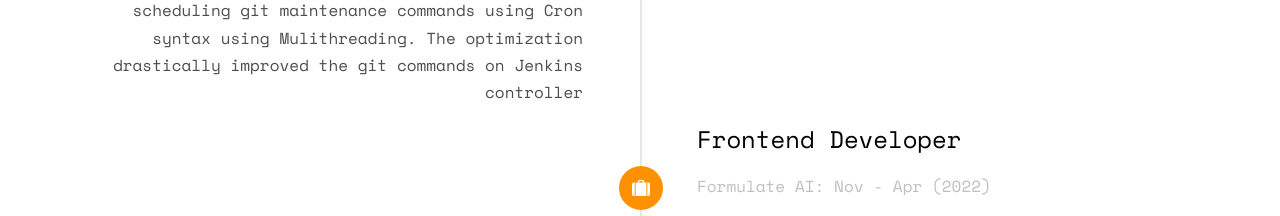
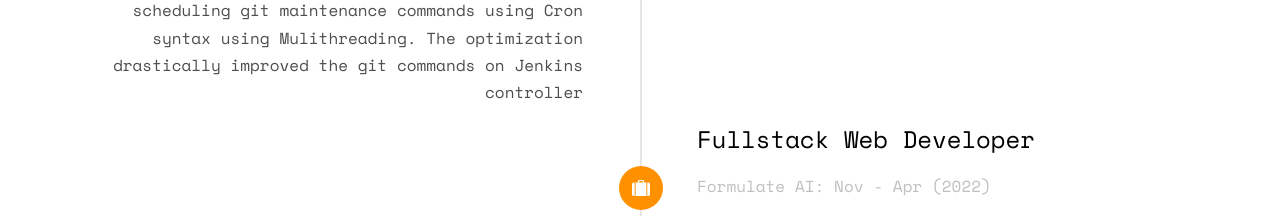
Before and after one commit to Hrushi20/Portfolio, a website: page public/index.html in a window 1280 px wide. Shown: the part 2100-2316 px from the top of the page. Drawn offline with nearby package versions, Linux system fonts and the light colour scheme; files whose address does not match are found by name.

Commit message:
updated role

```diff
--- a/public/index.html
+++ b/public/index.html
@@ -131,7 +131,7 @@
 							<div class="timeline-badge"><i class="icon-suitcase"></i></div>
 							<div class="timeline-panel">
 								<div class="timeline-heading">
-									<h3 class="timeline-title">Frontend Developer</h3>
+									<h3 class="timeline-title">Fullstack Web Developer</h3>
 									<span class="company">Formulate AI: Nov - Apr (2022)</span>
 								</div>
 								<div class="timeline-body">
```
